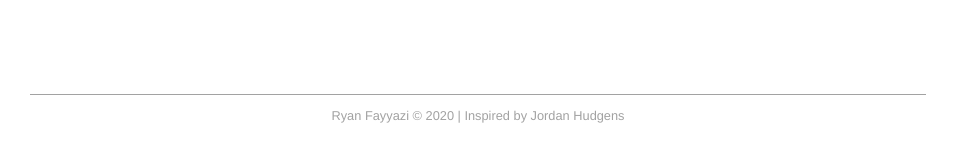
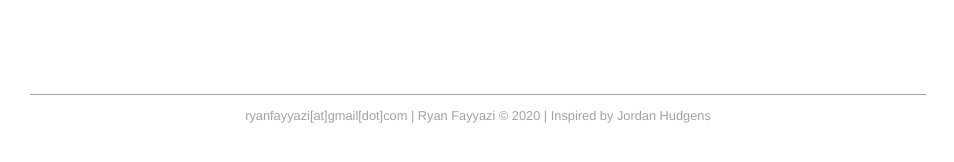
Before and after one commit to rfayyazi/rfayyazi.github.io, a Jekyll site: the page index.html, which Jekyll copies as it is, in a window 1280 px wide. Shown: the part 558-720 px from the top of the page, without its empty margins (162-1116 px from the left). Built offline with Jekyll 4.4.1, drawn with Linux system fonts in a browser that asks for light colours.

Commit message:
Update index.html

```diff
--- a/index.html
+++ b/index.html
@@ -64,7 +64,7 @@
 
     </div>
     <footer>
-        <p>Ryan Fayyazi &copy 2020 | Inspired by <a href="https://github.com/jordanhudgens/portfolio-html-site">Jordan Hudgens</a></p>
+        <p>ryanfayyazi[at]gmail[dot]com | Ryan Fayyazi &copy 2020 | Inspired by <a href="https://github.com/jordanhudgens/portfolio-html-site">Jordan Hudgens</a></p>
     </footer>
   </body>
 </html>
```
